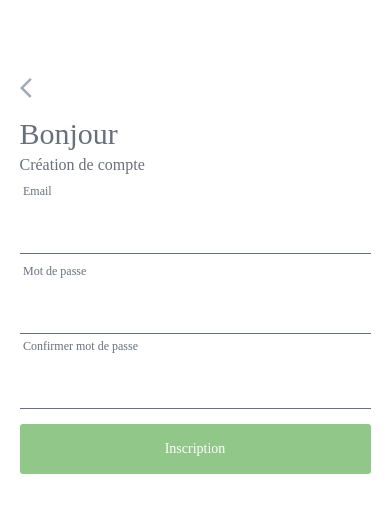
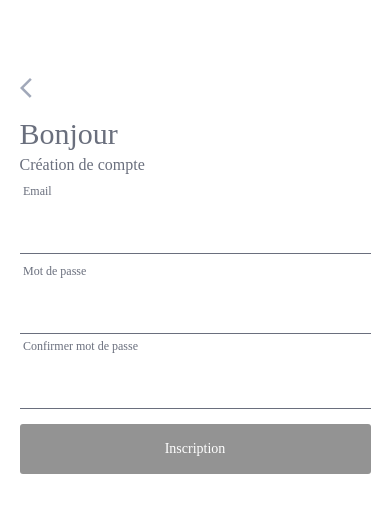
Before and after one commit to Kevsl/ReCycle-react-native, a React Native app: screen /register in a window 390 px wide. Shown: the top 512 px of the page. Built offline with nearby package versions, Linux system fonts and the light colour scheme.

Commit message:
Registration page - UX improvement : register button changes color depending on data validation.

```diff
--- a/src/Styles/Register.js
+++ b/src/Styles/Register.js
@@ -52,7 +52,7 @@ export const RegisterStyle = (StyleSheet.createstyle = StyleSheet.create({
     fontFamily: 'baloo',
   },
 
-  loginBtn: {
+  registerBtnEnabled: {
     width: '90%',
     borderRadius: 3,
     height: 50,
@@ -62,7 +62,19 @@ export const RegisterStyle = (StyleSheet.createstyle = StyleSheet.create({
     marginHorizontal: '5%',
     marginVertical: 10,
   },
-  loginText: {
+
+  registerBtnDisabled: {
+    width: '90%',
+    borderRadius: 3,
+    height: 50,
+    alignItems: 'center',
+    justifyContent: 'center',
+    backgroundColor: '#939393',
+    marginHorizontal: '5%',
+    marginVertical: 10,
+  },
+
+  registerText: {
     color: '#fff',
     fontFamily: 'baloo',
   },
--- a/src/Views/Register.js
+++ b/src/Views/Register.js
@@ -21,9 +21,7 @@ export const Register = ({navigation}) => {
     const [emailOk, setEmailOk] = useState(false)
     const [passOK, setPassOk] = useState(false)
     const [similarPassOk, setSimilarPassOk] = useState(false)
-
-    useEffect(() => {
-    }, [])
+    const [disabledRegisterBtn, setDisabledRegisterBtn] = useState(true)
 
     function handleEmail(value) {
         checkEmail(value) === true ? setEmailOk(true) : setEmailOk(false)
@@ -35,15 +33,23 @@ export const Register = ({navigation}) => {
 
     function handleSimilarPasswords(password1, password2) {
         if (password1 === password2) {
-            setSimilarPassOk(true)
+            setSimilarPassOk(true);
         } else if (password1 !== password2) {
             setSimilarPassOk(false)
         }
     }
 
+    useEffect(() => {
+        if (passOK && emailOk && similarPassOk) {
+            setDisabledRegisterBtn(false)
+        } else {
+            setDisabledRegisterBtn(true)
+        }
+    }, [passOK, emailOk, similarPassOk])
+
     function handleRegister() {
         if (passOK && emailOk && similarPassOk) {
-            navigation.navigate('home')
+            navigation.navigate('home');
         } else {
             alert("Problème avec vos identifiants :" +
                 "\nemailOk : " + emailOk +
@@ -167,12 +173,22 @@ export const Register = ({navigation}) => {
             </View>
 
             <TouchableOpacity
-                style={RegisterStyle.loginBtn}
+                //style={RegisterStyle.registerBtn}
+
+                style={
+                    disabledRegisterBtn === true
+                        ? RegisterStyle.registerBtnDisabled
+                        : disabledRegisterBtn === false
+                            ? RegisterStyle.registerBtnEnabled
+                            : RegisterStyle.registerBtnDisabled
+                }
+
                 onPress={() => {
                     handleRegister()
                 }}
+                disabled={disabledRegisterBtn}
             >
-                <Text style={RegisterStyle.loginText}>Inscription</Text>
+                <Text style={RegisterStyle.registerText}>Inscription</Text>
             </TouchableOpacity>
 
             {isLoading ? (
```
